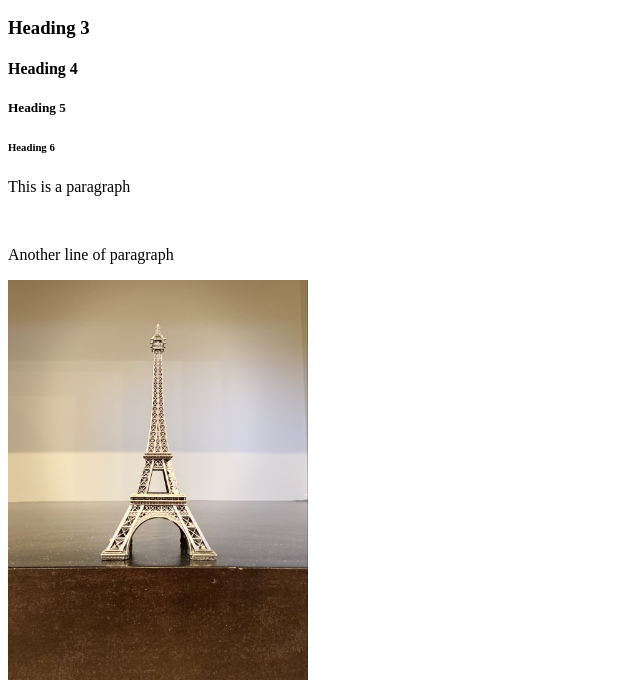
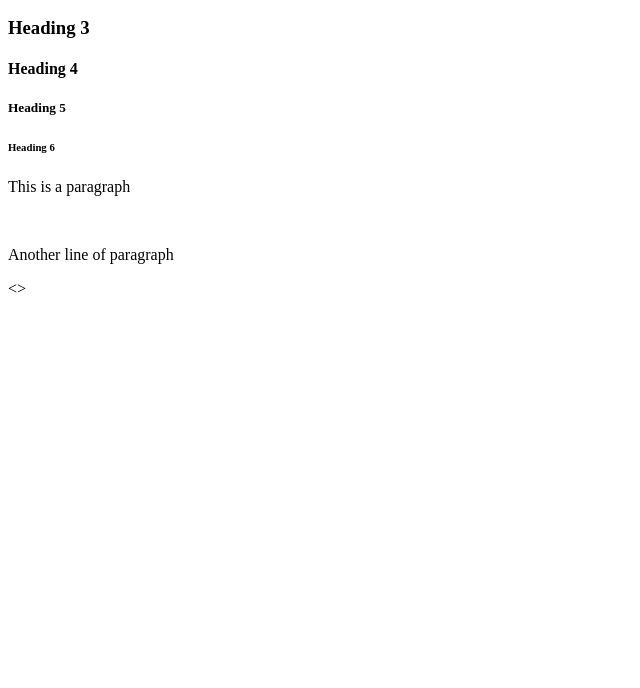
Before and after one commit to mimi-gallant/firstWebProject-updated, a plain HTML site: page part1.html in a window 1280 px wide. Shown: the part 136-824 px from the top of the page, without its empty margins (0-640 px from the left). After the commit the page ends 800 px from the top, so only its background shows below. Drawn offline with Linux system fonts and the light colour scheme.

Commit message:
another commit

```diff
--- a/part1.html
+++ b/part1.html
@@ -19,6 +19,6 @@
 
 <a></a>
 
-<img src = "eiffel tower.jpg" alt = "eiffel tower" width = "300" height = "400"
+<>
 
 </body>
```
Also changed, not shown: index.html (+1 -1 lines).
